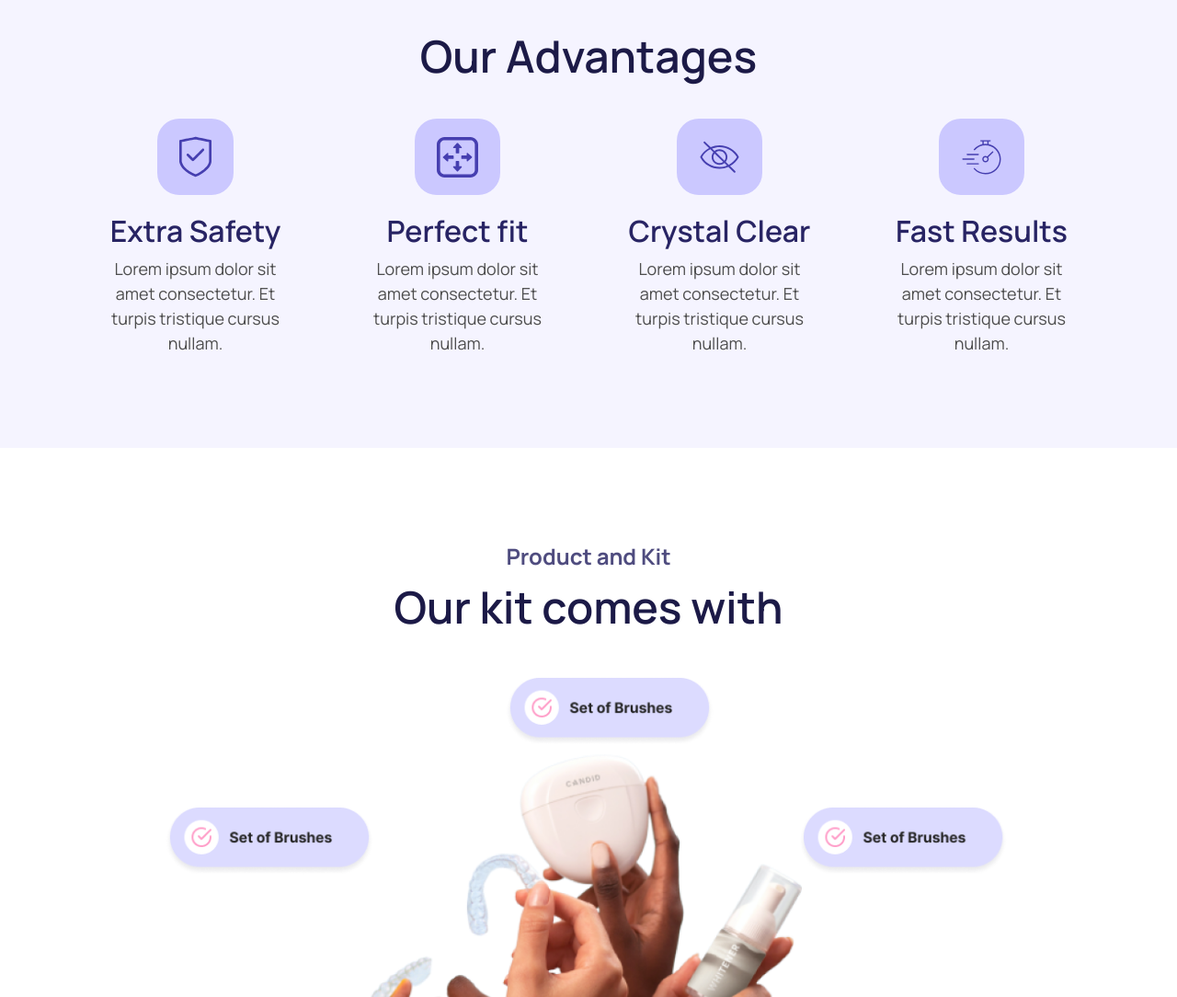
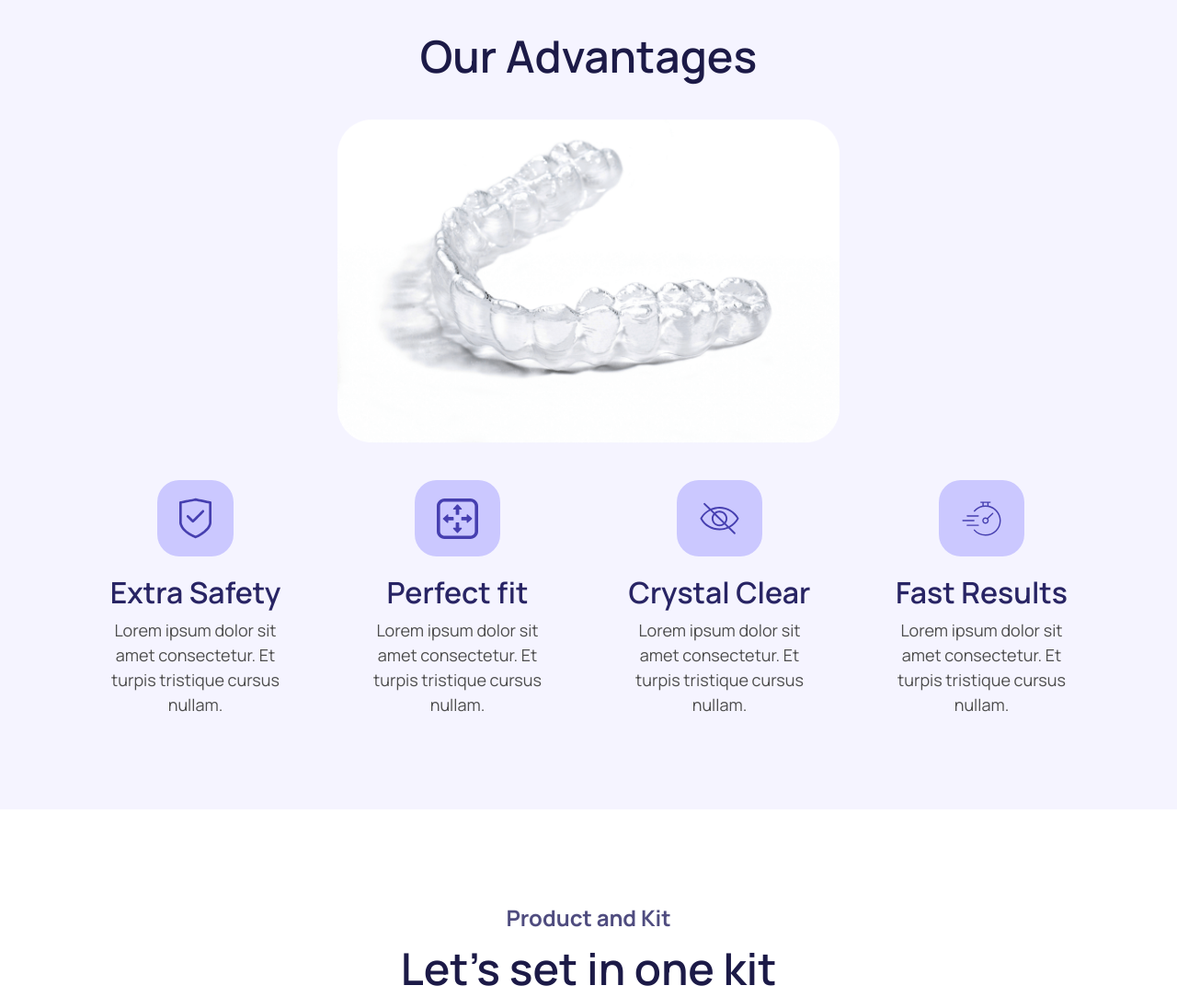
Before and after one commit to Hazem221/Midligner, a plain HTML site: page index.html in a window 1280 px wide. Shown: the part 2180-3264 px from the top of the page at 92% size. Drawn offline with Linux system fonts and the light colour scheme; a web font is replaced by a local one.

Commit message:
edit other sections

```diff
--- a/css/sass/_main.scss
+++ b/css/sass/_main.scss
@@ -118,6 +118,11 @@
     padding-top: 100px;
     padding-bottom: 52px;
     background-color: #F5F4FF;
+
+
+    &__img-container {
+        margin-bottom: 40px;
+    }
 
     &__header {
         font-size: 32px;
--- a/index.html
+++ b/index.html
@@ -174,6 +174,13 @@
     <section class="advantages">
       <h2 class="primary-text text-center advantages__title">Our Advantages</h2>
       <div class="container">
+        <div class="row justify-content-center">
+          <div class="col-12 col-md-6 ">
+            <div class="advantages__img-container">
+              <img src="./images/our-advantage.png" class="w-100" alt="our-advantage">
+            </div>
+          </div>
+        </div>
         <div class="row text-center">
           <div class="col-12 col-md-6 col-lg-3">
             <div class="advantages__icon-container">
@@ -240,9 +247,9 @@
         <div class="row justify-content-center">
           <div class="col-12 col-lg-10">
             <p class="slogan purple-text fw-bold text-center mb-2">Product and Kit</p>
-            <h2 class="primary-text text-center products-and-kit__title mb-5">Our kit comes with</h2>
+            <h2 class="primary-text text-center products-and-kit__title mb-5">Let's set in one kit</h2>
             <div class="products-and-kit__image-container">
-              <img class="w-100" src="./images/products-and-kit.png" alt="products-and-kit">
+              <img class="w-100" src="./images/products-and-kit2.png" alt="products-and-kit">
             </div>
           </div>
         </div>
@@ -276,7 +283,7 @@
             <div class="row align-items-center justify-content-between">
               <div class="col-12 col-lg-6">
                 <div class="card__image text-center text-lg-start mb-4 mb-lg-0">
-                  <img class="" src="./images/consultation-with-a-dentist.png" alt="consultation-with-a-dentist">
+                  <img class="" src="./images/upload-patient-documents.png" alt="consultation-with-a-dentist">
                 </div>
               </div>
               <div class="col-12 col-lg-6">
```
Also changed, not shown: css/index.css, images/our-advantage.png (added), images/production.png, images/products-and-kit.png (deleted), images/products-and-kit2.png (added), images/upload-patient-documents.png (added), 1 other file.
